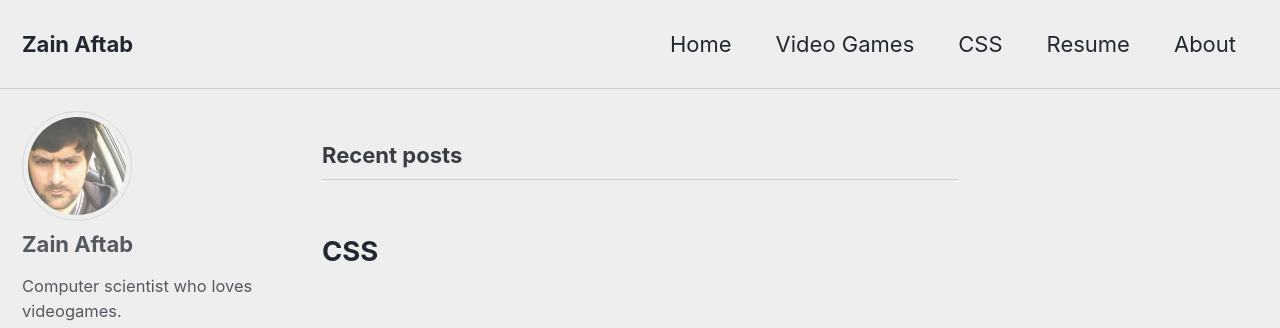
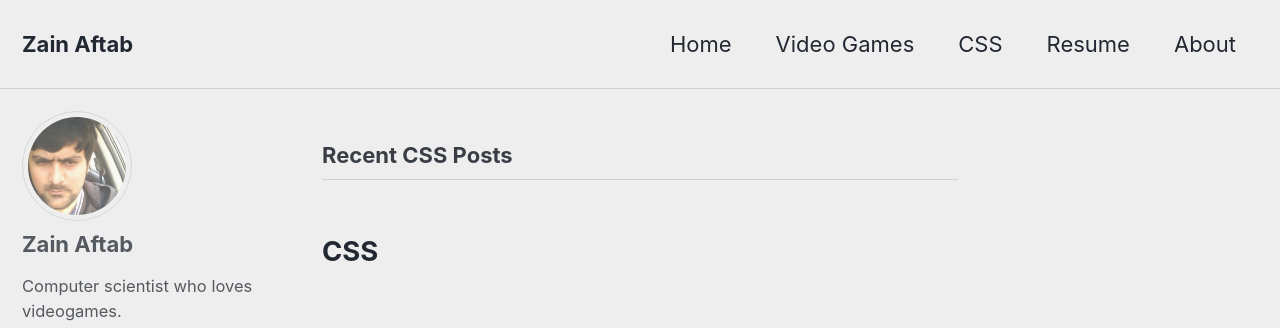
Before and after one commit to zainaftab2225/zainaftab2225.github.io, a Jekyll site: the page built from index.html, in a window 1280 px wide and 1370 px high. Shown: the top 328 px of the window. Built offline with Jekyll 4.4.1, drawn with Linux system fonts in a browser that asks for light colours; cached includes are drawn as plain includes; nearby versions of some CDN libraries; the list of posts is cut into pages by our own code.

Commit message:
fixing up headings

```diff
--- a/_layouts/home.html
+++ b/_layouts/home.html
@@ -2,7 +2,7 @@
 layout: archive
 ---
 
-<h3 class="archive__subtitle">{{ site.data.ui-text[site.locale].recent_posts | default: "Recent CSS Posts" }}</h3>
+<h3 class="archive__subtitle">{{ site.data.ui-text[site.locale].recent_css_posts | default: "Recent CSS Posts" }}</h3>
 <h2> CSS </h2>
 <div class="entries-list">
   {% include documents-collection.html collection='css' type='list' sort_by='title' sort_order='reverse' %}
```
